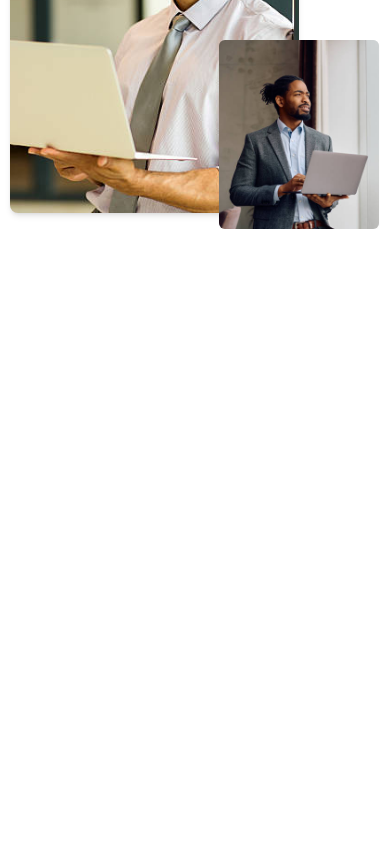
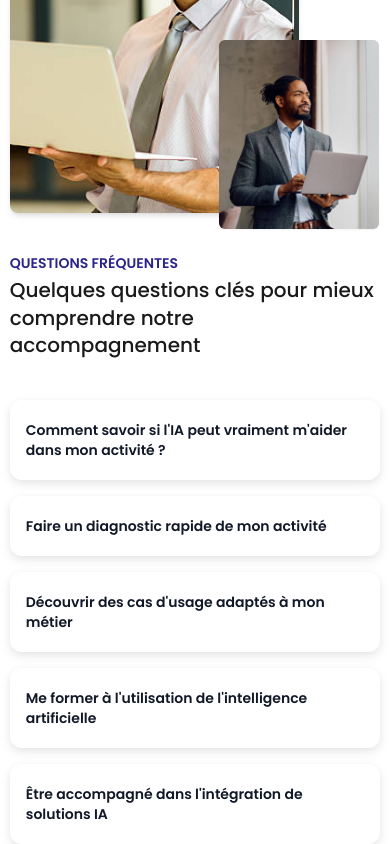
Before and after one commit to SaidouJalloh/afriAi-solutions, a Next.js app: page / in a window 390 px wide. Shown: the part 7846-8690 px from the top of the page. Before the commit the page ends 8075 px from the top, so only its background shows below. Built offline with nearby package versions, Linux system fonts and the light colour scheme.

Commit message:
AFRI-11 Implement text side (responsive) and scss module

```diff
--- /dev/null
+++ b/src/components/FAQ/faq.module.scss
@@ -0,0 +1,59 @@
+// Section principale
+.faqSection {
+    @apply xl:w-[80%] w-[95%] max-w-[90rem] mx-auto mt-20 flex justify-center items-center lg:gap-14 gap-10 xl:flex-nowrap flex-wrap;
+}
+
+// Container des images
+.imagesContainer {
+    @apply relative pr-[5.1rem] md:max-w-[40%] md:min-w-[23.6rem] max-w-full;
+}
+
+.imagesWrapper {
+    @apply relative w-auto;
+}
+
+// Icône "?"
+.questionIcon {
+    @apply absolute z-10 top-10 -right-6 py-4 px-4 text-white bg-afri-primary rounded-md shadow-md;
+}
+
+// Image principale (top)
+.imageTop {
+    @apply bg-black/10 rounded-lg w-[20.5rem] aspect-[335/419] object-cover shadow-md;
+}
+
+// Image secondaire (bottom)
+.imageBottom {
+    @apply bg-black/10 rounded-md w-[10rem] aspect-[154/182] object-cover shadow-sm absolute -bottom-4 -right-20;
+    object-position: 15% 40%;
+}
+
+// Container du contenu texte
+.contentContainer {
+    @apply flex-1 sm:min-w-[30rem] lg:max-w-none max-w-[750px] w-full;
+}
+
+// Titre
+.title {
+    @apply lg:text-lg text-sm font-semibold uppercase text-afri-primary;
+}
+
+// Description
+.description {
+    @apply font-poppins font-medium lg:text-2xl text-xl text-afri-text-primary leading-snug lg:mt-2 mt-1;
+}
+
+// Liste des questions
+.questionsList {
+    @apply flex flex-col gap-4 lg:mt-16 mt-10;
+}
+
+.questionItem {
+    @apply flex-1;
+}
+
+// Lien de question
+.questionLink {
+    @apply inline-block md:text-base text-sm relative w-full shadow-white-card py-5 px-4 font-semibold rounded-xl;
+    @apply hover:text-afri-primary transition-colors duration-300;
+}
--- a/src/components/FAQ/faq.tsx
+++ b/src/components/FAQ/faq.tsx
@@ -1,34 +1,88 @@
 import Image from "next/image";
-import SharpQuestionIcon from "../ui/svgs/sharp-question";
+import SharpQuestionIcon from "@icons/sharp-question";
+import Link from "next/link";
+import styles from "@components/faq/faq.module.scss";
+
+export type MenuItem = {
+    id: number;
+    href: string;
+    label: string;
+};
+
+export const menuItems: MenuItem[] = [
+    {
+        id: 1,
+        href: "/",
+        label: "Comment savoir si l'IA peut vraiment m'aider dans mon activité ?",
+    },
+    {
+        id: 2,
+        href: "/diagnostic",
+        label: "Faire un diagnostic rapide de mon activité",
+    },
+    {
+        id: 3,
+        href: "/use-cases",
+        label: "Découvrir des cas d'usage adaptés à mon métier",
+    },
+    {
+        id: 4,
+        href: "/formation",
+        label: "Me former à l'utilisation de l'intelligence artificielle",
+    },
+    {
+        id: 5,
+        href: "/accompagnement",
+        label: "Être accompagné dans l'intégration de solutions IA",
+    },
+];
 
 export default function FAQ() {
     return (
-        <section className="xl:w-[80%] w-[95%] max-w-[90rem] mx-auto mt-20 flex md:justify-between justify-center gap-10 md:flex-nowrap flex-wrap">
-            {/* images container */}
-            <div className="relative md:p-0 pr-[5.1rem] md:max-w-[40%] max-w-full">
-                <div className="relative w-auto">
-                    {/* icon "?" */}
-                    <span className="absolute z-10 top-10 -right-6 py-4 px-4 text-white bg-afri-primary rounded-md shadow-md">
+        <section className={styles.faqSection}>
+            {/* Images container */}
+            <div className={styles.imagesContainer}>
+                <div className={styles.imagesWrapper}>
+                    {/* Icon "?" */}
+                    <span className={styles.questionIcon}>
                         <SharpQuestionIcon className="w-6 h-6" />
                     </span>
 
-                    {/* image top */}
+                    {/* Image top */}
                     <Image
-                        src={"/man-at-work.jpg"}
+                        src="/man-at-work.jpg"
                         alt="man at work"
                         width={600}
                         height={400}
-                        className="bg-black/10 rounded-lg w-[20.5rem] aspect-[335/419] object-cover shadow-md"
+                        className={styles.imageTop}
                     />
-                    {/* image bottom */}
+
+                    {/* Image bottom */}
                     <Image
-                        src={"/man-at-work-smoking.jpg"}
+                        src="/man-at-work-smoking.jpg"
                         alt="man at work"
                         width={600}
                         height={400}
-                        className="bg-black/10 rounded-md w-[10rem] aspect-[154/182] object-cover shadow-sm absolute -bottom-4 -right-20 [object-position:15%_40%]"
+                        className={styles.imageBottom}
                     />
                 </div>
+            </div>
+
+            {/* Content */}
+            <div className={styles.contentContainer}>
+                <h2 className={styles.title}>Questions fréquentes</h2>
+
+                <p className={styles.description}>Quelques questions clés pour mieux comprendre notre accompagnement</p>
+
+                <ul className={styles.questionsList}>
+                    {menuItems.map((item) => (
+                        <li key={item.id} className={styles.questionItem}>
+                            <Link href={item.href} className={styles.questionLink}>
+                                {item.label}
+                            </Link>
+                        </li>
+                    ))}
+                </ul>
             </div>
         </section>
     );
--- a/src/components/ui/svgs/chevron-right.tsx
+++ b/src/components/ui/svgs/chevron-right.tsx
@@ -1,6 +1,6 @@
-export default function ChevronRightIcon() {
+export default function ChevronRightIcon({ ...props }: React.SVGProps<SVGSVGElement>) {
     return (
-        <svg width="24" height="24" viewBox="0 0 24 24" fill="none">
+        <svg width="24" height="24" viewBox="0 0 24 24" fill="none" {...props}>
             <path
                 d="M9 18l6-6-6-6"
                 stroke="currentColor"
```
Also changed, not shown: src/components/team/team-list/team-list.tsx (line endings or trailing spaces).
